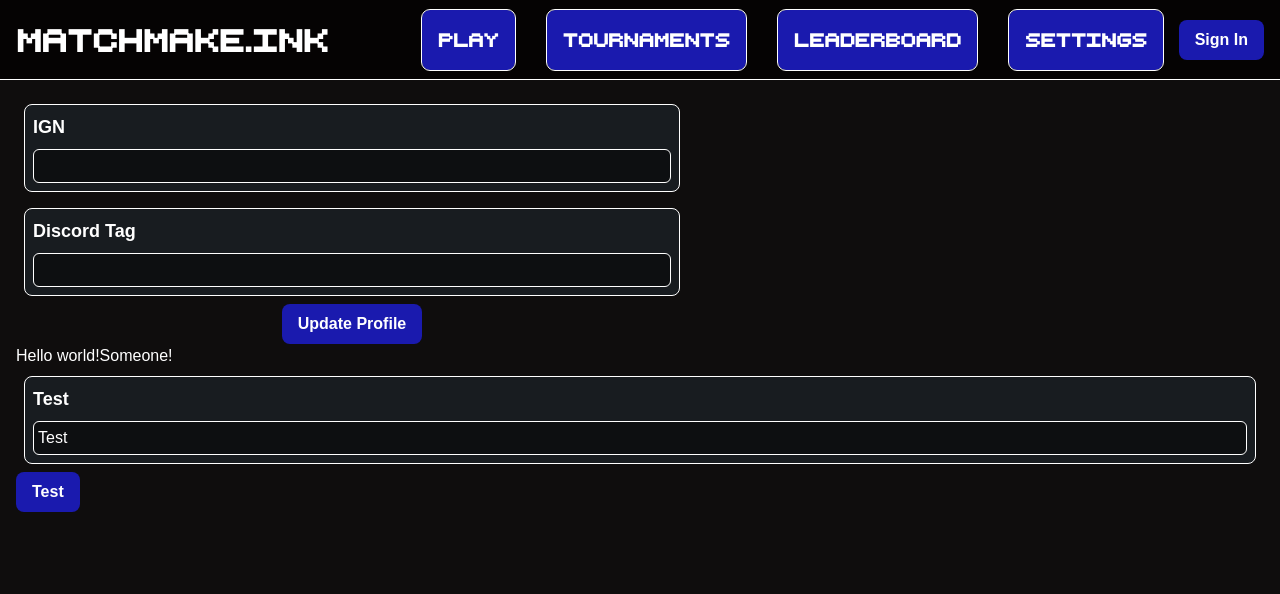
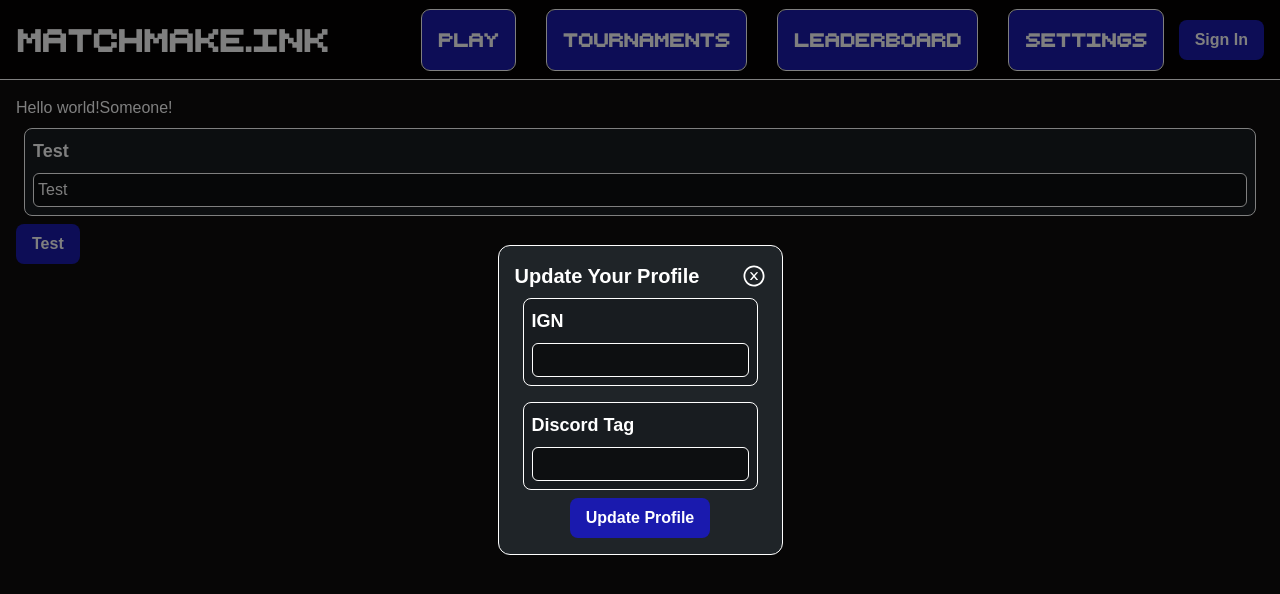
Before and after one commit to matchmake-ink/matchmake.ink, a Next.js app: page / in a window 1280 px wide. Both pictures are taken after a click on the button "Test". Shown: the top 594 px of the page. Built offline with nearby package versions, Linux system fonts and the light colour scheme; no server answers; the database is empty.

Commit message:
add modal

```diff
--- a/app/globals.css
+++ b/app/globals.css
@@ -38,5 +38,13 @@ h4 {
 }
 
 .nav-item {
-  @apply text-lg font-bold mx-4 p-4 bg-primary-500 outline-text outline outline-1 rounded-lg hover:bg-primary-400 transition-all font-stylized;
+  @apply text-lg font-bold mx-4 p-4 bg-primary-500 outline-text outline outline-1 rounded-lg hover:bg-primary-400 transition-all font-stylized text-text hover:text-text;
 }
+
+a {
+  @apply transition-colors text-primary-500 hover:text-primary-400;
+}
+
+.tint {
+  background-color: rgba(0, 0, 0, 0.5);
+}
--- a/app/page.tsx
+++ b/app/page.tsx
@@ -1,16 +1,18 @@
 "use client";
 import { useUser } from "@/lib/client/auth";
+import { useState } from "react";
 import ProfileEditor from "@/components/profile-editor";
 import ProfileView from "@/components/profile-view";
 import Input from "@/components/input";
 import Button from "@/components/button";
+import Modal from "@/components/modal";
 
 export default function Home() {
   const { user, userLoading, userError } = useUser();
+  const [open, setOpen] = useState(false);
 
   return (
     <>
-      <ProfileEditor />
       <ProfileView />
       <Input
         label="Test"
@@ -18,11 +20,14 @@ export default function Home() {
         value="Test"
         onChange={(value) => console.log(value)}
       />
-      <Button
-        label="Test"
-        color="accent"
-        onClick={() => console.log("Clicked!")}
-      />
+      <Button label="Test" color="accent" onClick={() => setOpen(true)} />
+      <Modal
+        open={open}
+        onClose={() => setOpen(false)}
+        title="Update Your Profile"
+      >
+        <ProfileEditor onFinishedSubmitting={() => setOpen(false)} />
+      </Modal>
     </>
   );
 }
--- /dev/null
+++ b/components/modal.tsx
@@ -0,0 +1,44 @@
+import { AiOutlineCloseCircle } from "react-icons/ai";
+
+export interface ModalProps {
+  children: React.ReactNode;
+  open: boolean;
+  title?: string;
+  onClose?: () => void;
+}
+export default function Modal({
+  children,
+  open,
+  title = "",
+  onClose = () => {},
+}: ModalProps) {
+  return (
+    <>
+      <div
+        className={`absolute top-0 left-0 w-screen h-screen z-40 tint transition-all ${
+          open ? "" : "hidden"
+        }`}
+      ></div>
+      <div
+        className={`absolute top-0 left-0 z-50 w-full h-full p-4 transition-all flex align-middle justify-center ${
+          open ? "scale-100" : "scale-0"
+        }`}
+      >
+        <div
+          className={`${
+            open ? "scale-100" : "scale-0"
+          } m-auto z-50 transition-all p-4 border border-text bg-secondary-500 rounded-xl max-w-[500px] max-h-[500px]`}
+        >
+          <div className="flex flex-row">
+            <h3 className="w-full mr-4">{title}</h3>
+            <button onClick={onClose}>
+              <AiOutlineCloseCircle size={24} />
+            </button>
+          </div>
+
+          {children}
+        </div>
+      </div>
+    </>
+  );
+}
--- a/components/profile-editor.tsx
+++ b/components/profile-editor.tsx
@@ -5,7 +5,13 @@ import { setProfile } from "@/lib/client/profile";
 import Input from "./input";
 import Button from "./button";
 
-export default function ProfileEditor() {
+export interface ProfileEditorProps {
+  onFinishedSubmitting?: () => void;
+}
+
+export default function ProfileEditor({
+  onFinishedSubmitting = () => {},
+}: ProfileEditorProps) {
   const [submitting, setSubmitting] = useState<boolean>(false);
   const { user, userLoading, userError } = useUser();
   const [ign, setIgn] = useState<string>("");
@@ -20,6 +26,7 @@ export default function ProfileEditor() {
     await setProfile(user.uid, ign, discordTag);
 
     setSubmitting(false);
+    onFinishedSubmitting();
   };
 
   return (
--- a/package.json
+++ b/package.json
@@ -24,6 +24,7 @@
     "react": "^18.2.0",
     "react-dom": "18.2.0",
     "react-firebase-hooks": "^5.1.1",
+    "react-icons": "^4.10.1",
     "tailwindcss": "3.3.3",
     "typescript": "5.1.6"
   },
```
Also changed, not shown: 1 other file (tests, documents, lock files or other folders).
